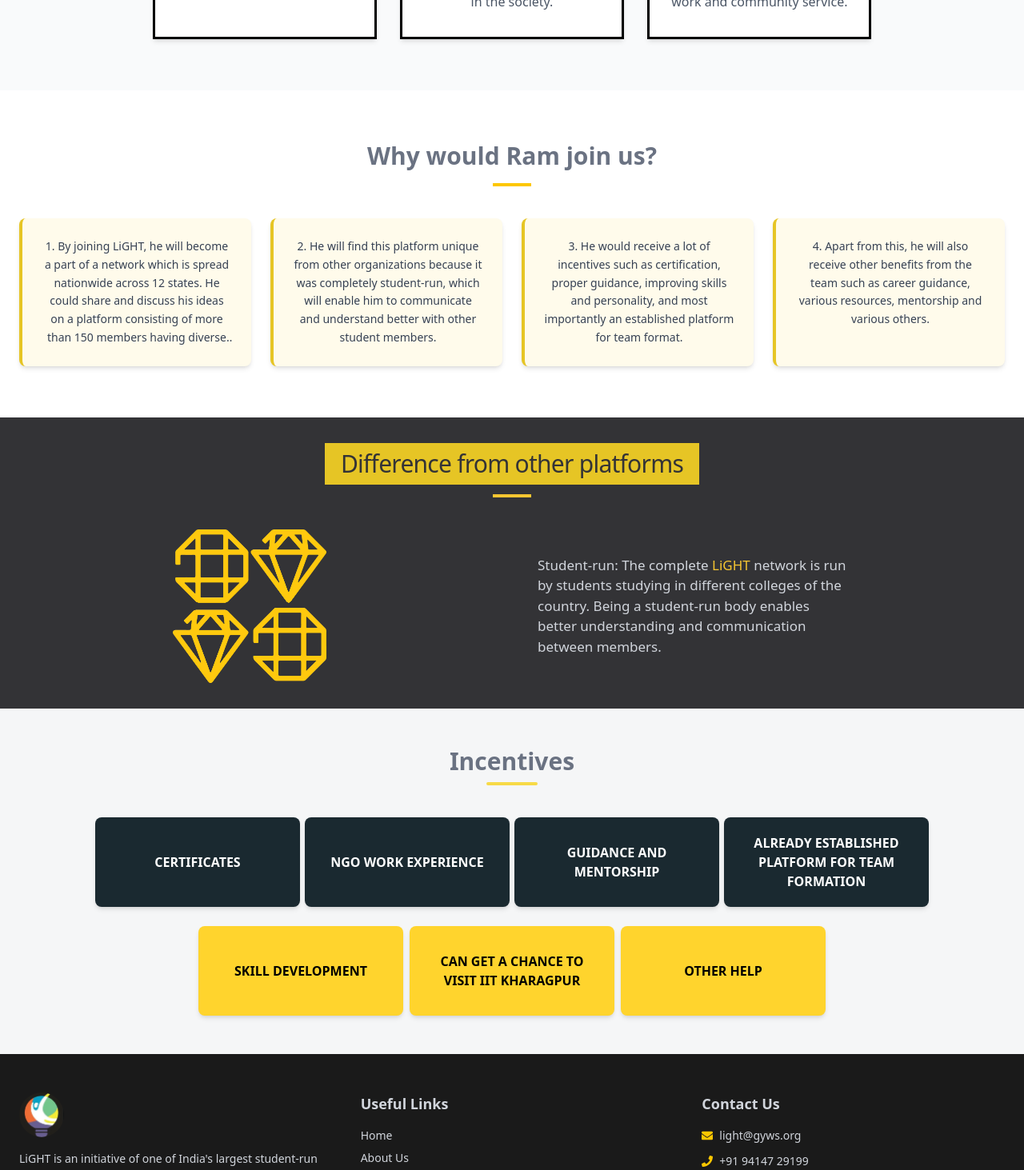
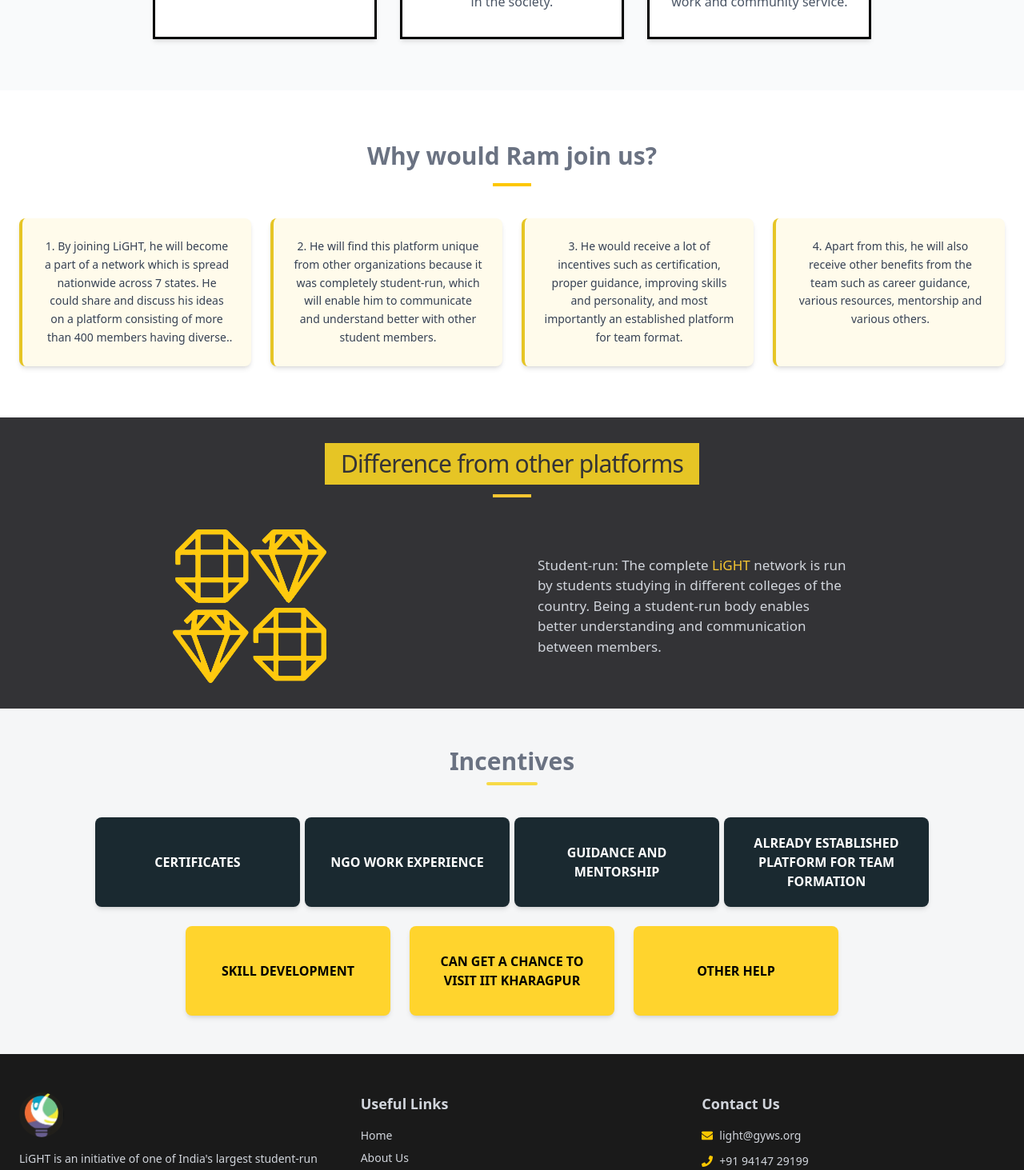
Before and after one commit to GYWS-TechOps/LiGHT-Website, a React (Vite) app: page /join in a window 1280 px wide. Shown: the part 2319-3782 px from the top of the page at 80% size. Built offline with nearby package versions, Linux system fonts and the light colour scheme.

Commit message:
fix: update member statistics and improve layout in IncentivesSection

```diff
--- a/src/components/joinUs/IncentivesSection.jsx
+++ b/src/components/joinUs/IncentivesSection.jsx
@@ -24,7 +24,7 @@
 
         {/* Content */}
         <div className="mt-10">
-          <div className="grid grid-cols-1 sm:grid-cols-2 md:grid-cols-4 gap-6 mb-6 justify-items-center">
+          <div className="grid grid-cols-1 md:grid-cols-2 [@media(min-width:1140px)]:grid-cols-4 gap-6 mb-6 justify-items-center">
             {incentives.slice(0, 4).map((item, index) => (
               <div
                 key={index}
@@ -35,7 +35,7 @@
             ))}
           </div>
 
-          <div className="flex flex-wrap justify-center gap-2">
+          <div className="flex flex-wrap justify-center gap-6">
             {incentives.slice(4).map((item, index) => (
               <div
                 key={index}
--- a/src/components/joinUs/WhyJoinRam.jsx
+++ b/src/components/joinUs/WhyJoinRam.jsx
@@ -3,7 +3,7 @@
 
 const WhyJoinRam = () => {
   const reasons = [
-    "1. By joining LiGHT, he will become a part of a network which is spread nationwide across 12 states. He could share and discuss his ideas on a platform consisting of more than 150 members having diverse opinions.",
+    "1. By joining LiGHT, he will become a part of a network which is spread nationwide across 7 states. He could share and discuss his ideas on a platform consisting of more than 400 members having diverse opinions.",
     "2. He will find this platform unique from other organizations because it was completely student-run, which will enable him to communicate and understand better with other student members.",
     "3. He would receive a lot of incentives such as certification, proper guidance, improving skills and personality, and most importantly an established platform for team format.",
     "4. Apart from this, he will also receive other benefits from the team such as career guidance, various resources, mentorship and various others."
--- a/src/pages/Members.jsx
+++ b/src/pages/Members.jsx
@@ -30,7 +30,7 @@
           </h2>
           <div className="w-24 h-1 bg-[rgb(230,197,37)] rounded-full mx-auto mb-8"></div>
           <p className="text-center text-gray-700 text-lg leading-relaxed max-w-4xl mx-auto">
-            We are a group of individuals based in IIT Kharagpur who have seen the success of the strategies and plans of GYWS, IIT Kharagpur, one of India's largest govt. reg. student run NGO which aims at the socio economic development of the underprivileged near the IIT Kharagpur campus. We were inspired to reciprocate the same to various other parts of the nation so as to create a greater impact by spreading knowledge and experience gained through GYWS which has been running successfully since 2002 and now has over 150 active members. LiGHT currently aims at forming teams of spirited students in various colleges across India and we have already succeeded in convincing over 20 colleges which include various reputed IITs, NITs and IIITs.
+            We are a group of individuals based in IIT Kharagpur who have seen the success of the strategies and plans of GYWS, IIT Kharagpur, one of India's largest govt. reg. student run NGO which aims at the socio economic development of the underprivileged near the IIT Kharagpur campus. We were inspired to reciprocate the same to various other parts of the nation so as to create a greater impact by spreading knowledge and experience gained through GYWS which has been running successfully since 2002 and now has over 400 active members. LiGHT currently aims at forming teams of spirited students in various colleges across India and we have already succeeded in convincing over 20 colleges which include various reputed IITs, NITs and IIITs.
           </p>
         </div>
       </div>
```
Also changed, not shown: public/images/members/Aaradhya.webp.
